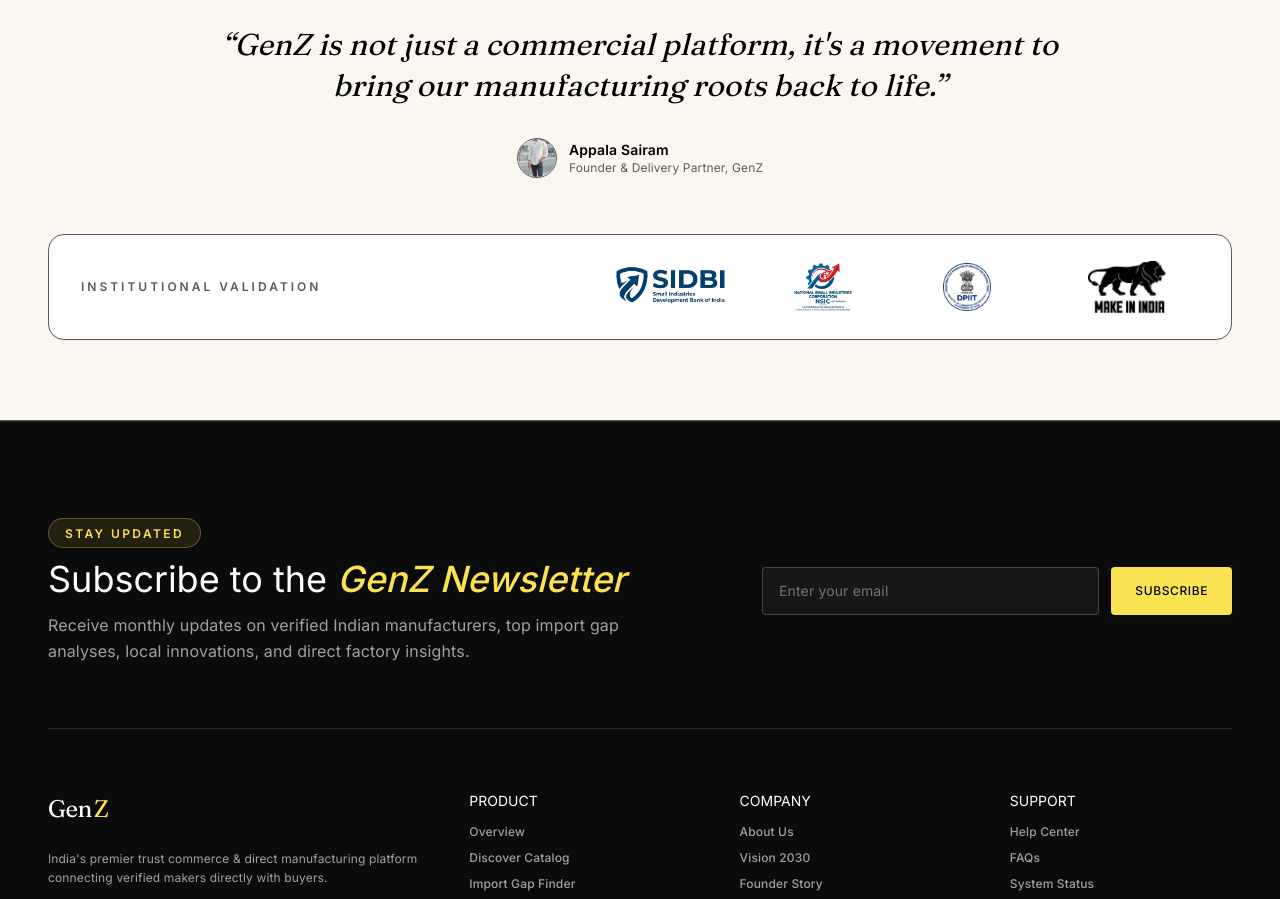
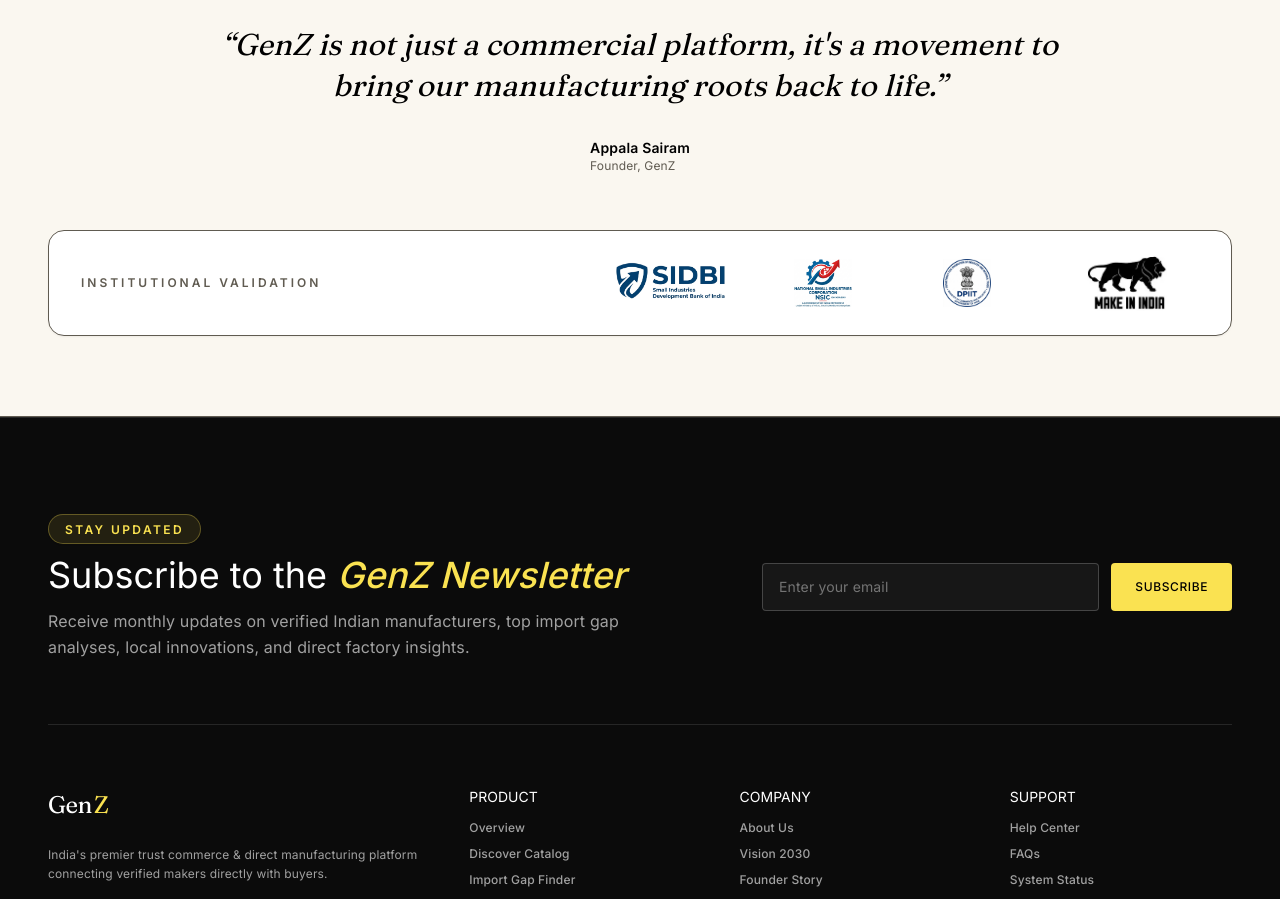
Before and after one commit to Ankith-sara/GenZ, a Next.js app: page / in a window 1280 px wide. Shown: the part 2560-3459 px from the top of the page. Built offline with nearby package versions, Linux system fonts and the light colour scheme; no server answers.

Commit message:
fix:founder-image updates

```diff
--- a/package.json
+++ b/package.json
@@ -1,6 +1,6 @@
 {
   "name": "genz-app",
-  "version": "0.6.3",
+  "version": "0.6.5",
   "private": true,
   "scripts": {
     "dev": "next dev",
--- a/src/app/(main)/page.tsx
+++ b/src/app/(main)/page.tsx
@@ -369,22 +369,11 @@ export default function HomePage() {
           </blockquote>
 
           <div className="flex items-center gap-3">
-            <div className="border-ash relative h-10 w-10 overflow-hidden rounded-full border bg-white shadow-xs">
-              <Image
-                src="/founder.png"
-                alt="Founder"
-                fill
-                className="object-cover"
-                sizes="40px"
-              />
-            </div>
             <div className="text-left">
               <h4 className="font-graphik text-ink-black text-sm font-semibold">
                 Appala Sairam
               </h4>
-              <p className="font-graphik text-smoke text-xs">
-                Founder &amp; Delivery Partner, GenZ
-              </p>
+              <p className="font-graphik text-smoke text-xs">Founder, GenZ</p>
             </div>
           </div>
         </div>
```
Also changed, not shown: 1 other file (tests, documents, lock files or other folders).
